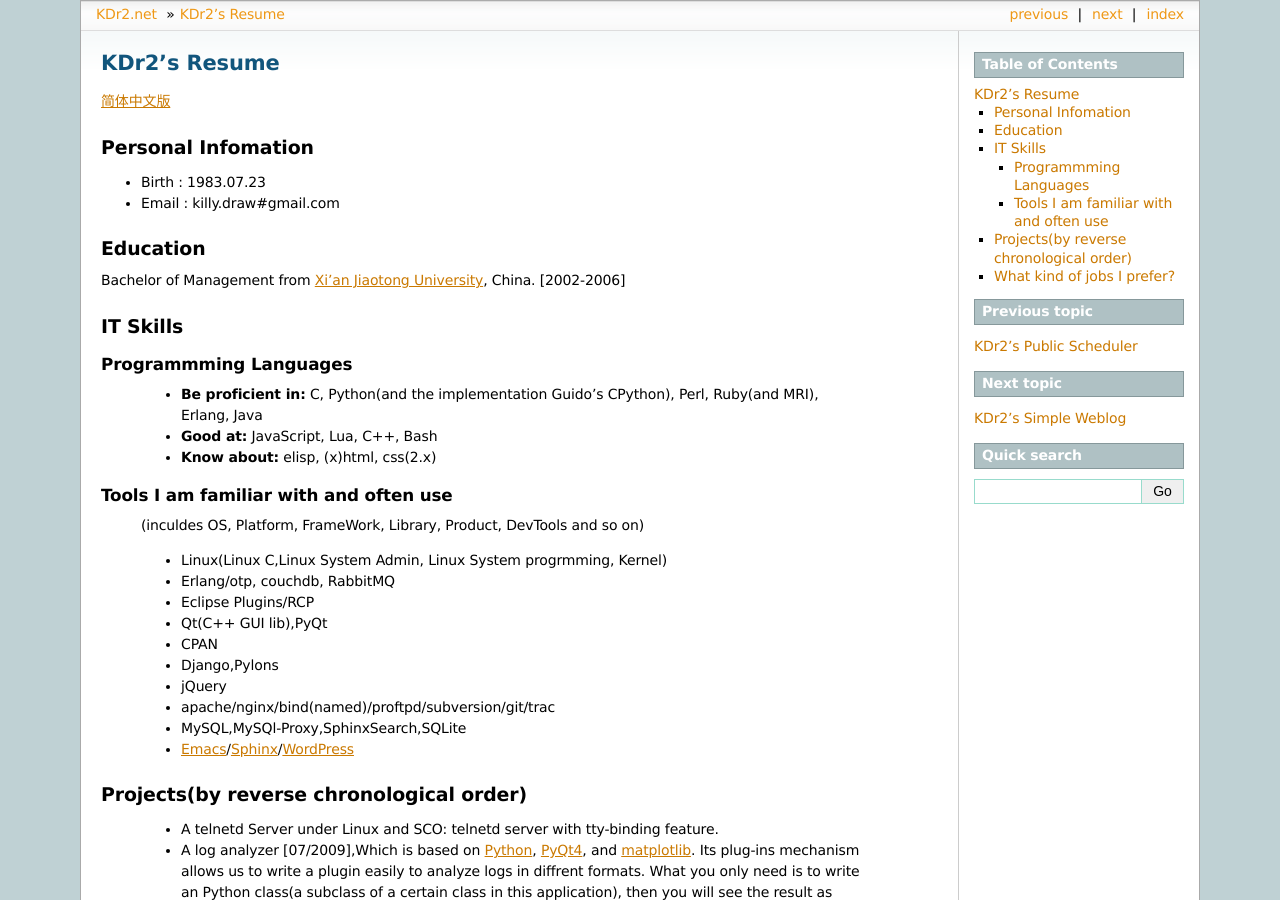
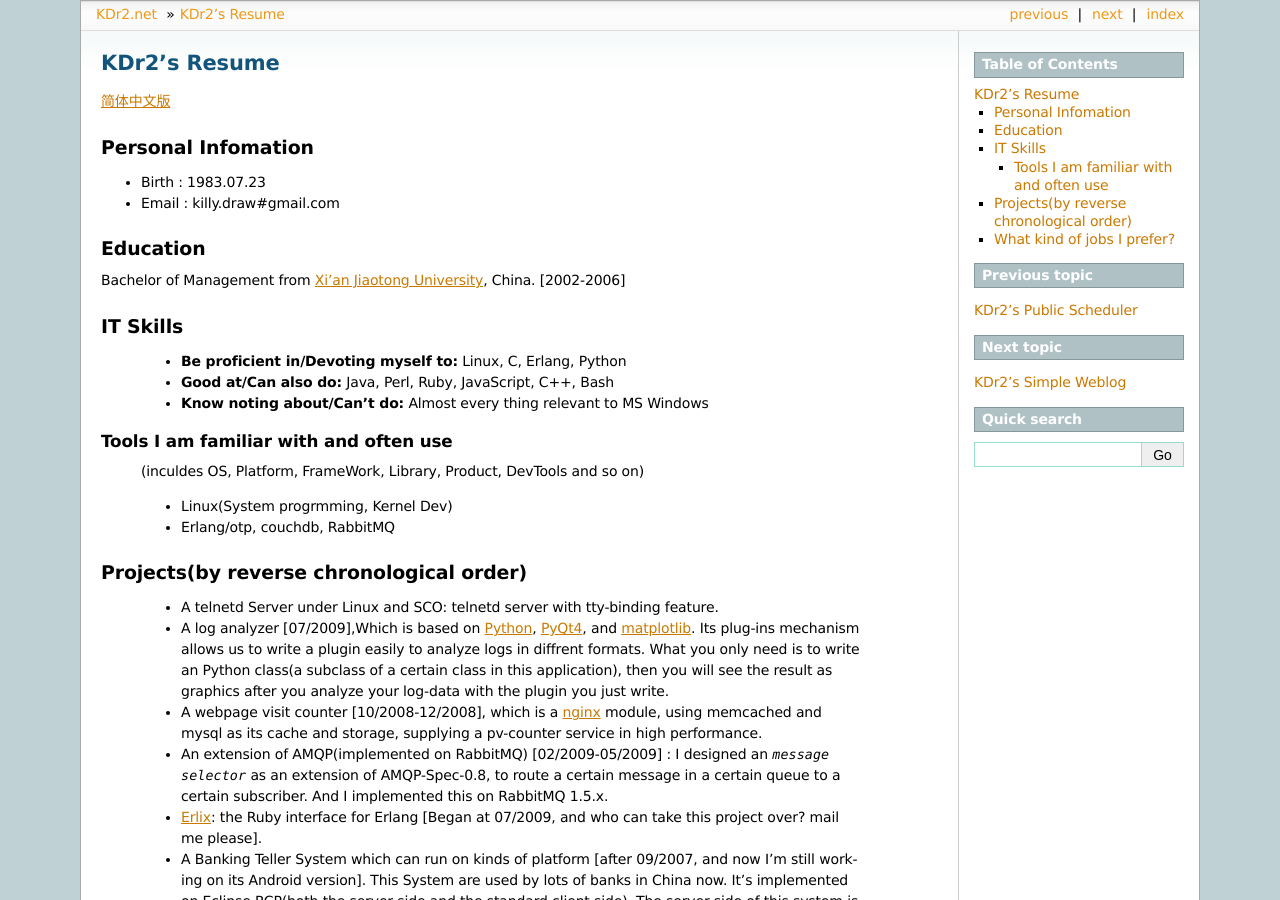
Before and after one commit to KDr2/kdr2.net, a Sphinx documentation site: the page built from source/resume.rst, in a window 1280 px wide and 900 px high. Built offline with Sphinx 7.4.7, drawn with Linux system fonts in a browser that asks for light colours.

Commit message:
resume update

```diff
--- a/source/resume.rst
+++ b/source/resume.rst
@@ -29,13 +29,9 @@ Bachelor of Management from `Xi'an Jiaotong University
 IT Skills
 -------------
 
-Programmming Languages
-~~~~~~~~~~~~~~~~~~~~~~~
-
- * **Be proficient in:** C, Python(and the implementation Guido's
-   CPython), Perl, Ruby(and MRI), Erlang, Java
- * **Good at:**  JavaScript, Lua, C++, Bash
- * **Know about:**  elisp, (x)html, css(2.x)
+ * **Be proficient in/Devoting myself to:** Linux, C, Erlang, Python
+ * **Good at/Can also do:**  Java, Perl, Ruby, JavaScript, C++, Bash
+ * **Know noting about/Can't do:** Almost every thing relevant to MS Windows
 
 Tools I am familiar with and often use
 ~~~~~~~~~~~~~~~~~~~~~~~~~~~~~~~~~~~~~~~~~~~~~~~~~~~~~~~~~~~~~~~~~~~
@@ -43,12 +39,12 @@ Tools I am familiar with and often use
  (inculdes OS, Platform, FrameWork, Library, Product, DevTools and so
  on)
 
- * Linux(Linux C,Linux System Admin, Linux System progrmming, Kernel)
+ * Linux(System progrmming, Kernel Dev)
  * Erlang/otp, couchdb, RabbitMQ
- * Eclipse Plugins/RCP
+.. * Eclipse Plugins/RCP DEV
  * Qt(C++ GUI lib),PyQt
  * CPAN
- * Django,Pylons
+ * Pylons, WSGI
  * jQuery
  * apache/nginx/bind(named)/proftpd/subversion/git/trac
  * MySQL,MySQl-Proxy,SphinxSearch,SQLite
```
Also changed, not shown: source/resume_zh_cn.rst (+5 -7 lines).
